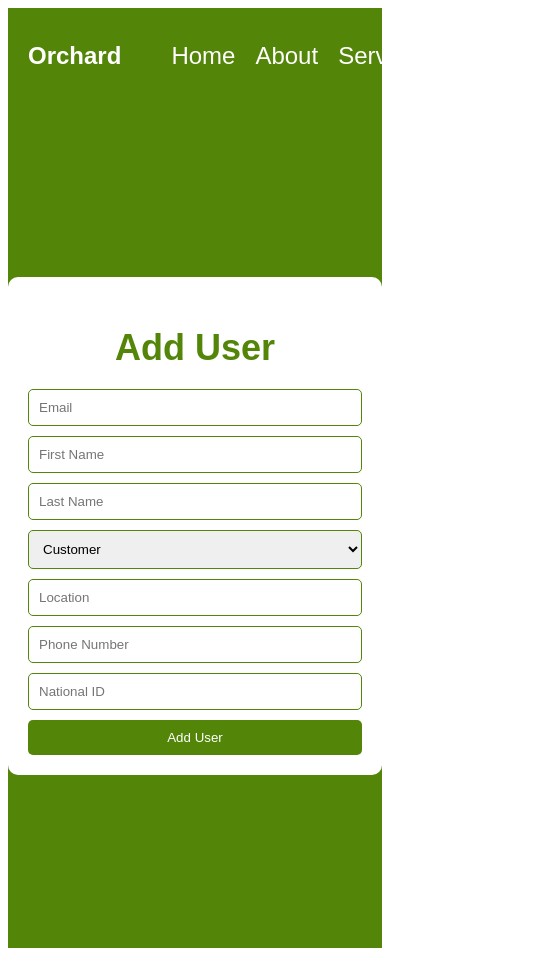
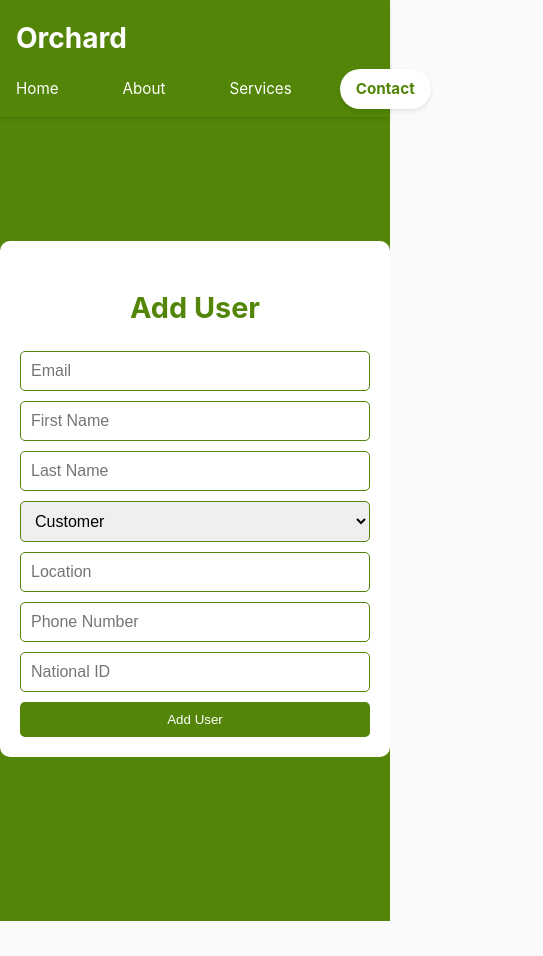
Before and after one commit to ogaed/motoko_trial, a React (Vite) app in the folder src/motoko_frontend/: page / in a window 390 px wide. Shown: the whole page, 543 px wide, since content can reach past the window. After the commit the page ends 921 px from the top, so only its background shows below. Built offline with nearby package versions, Linux system fonts and the light colour scheme.

Commit message:
updated styling on navbar and index.scss

```diff
--- a/src/motoko_frontend/src/components/Navbar.jsx
+++ b/src/motoko_frontend/src/components/Navbar.jsx
@@ -1,26 +1,80 @@
-import React from 'react';
+import React, { useState } from 'react';
+import { Link, useLocation } from 'react-router-dom';
 
 const Navbar = () => {
+  const [isOpen, setIsOpen] = useState(false);
+  const location = useLocation();
+
+  const isCurrentPage = (path) => {
+    return location.pathname === path;
+  };
+
   return (
     <nav style={navStyle}>
       <div style={containerStyle}>
-        <h1 style={logoStyle}>Orchard</h1>
-        <ul style={navLinksStyle}>
-          <li style={linkStyle}>Home</li>
-          <li style={linkStyle}>About</li>
-          <li style={linkStyle}>Services</li>
-          <li style={linkStyle}>Contact</li>
+        <Link to="/" style={{ textDecoration: 'none' }}>
+          <h1 style={logoStyle}>Orchard</h1>
+        </Link>
+
+        {/* Hamburger Menu Button */}
+        <div style={hamburgerStyle} onClick={() => setIsOpen(!isOpen)}>
+          <span style={hamburgerLineStyle}></span>
+          <span style={hamburgerLineStyle}></span>
+          <span style={hamburgerLineStyle}></span>
+        </div>
+
+        {/* Navigation Links */}
+        <ul style={{
+          ...navLinksStyle,
+          ...(isOpen ? mobileNavLinksStyle : {})
+        }}>
+          {[
+            { name: 'Home', path: '/Dashboard' },
+            { name: 'About', path: '/about' },
+            { name: 'Services', path: '/services' },
+            { name: 'Contact', path: '/contact' }
+          ].map((item) => (
+            <li key={item.name}>
+              <Link
+                to={item.path}
+                style={{
+                  ...linkStyle,
+                  ...(isCurrentPage(item.path) ? activeLinkStyle : {}),
+                  ...(item.name === 'Contact' ? contactButtonStyle : {})
+                }}
+                onMouseEnter={(e) => {
+                  e.target.style.backgroundColor = item.name === 'Contact'
+                    ? '#446e07'
+                    : 'rgba(255, 255, 255, 0.2)';
+                  e.target.style.transform = 'translateY(-2px)';
+                }}
+                onMouseLeave={(e) => {
+                  e.target.style.backgroundColor = isCurrentPage(item.path)
+                    ? 'rgba(255, 255, 255, 0.15)'
+                    : item.name === 'Contact'
+                      ? '#ffffff'
+                      : 'transparent';
+                  e.target.style.transform = 'translateY(0)';
+                }}
+              >
+                {item.name}
+              </Link>
+            </li>
+          ))}
         </ul>
       </div>
     </nav>
   );
 };
 
-// Styles
 const navStyle = {
-  backgroundColor: '#528508ff', // Your main color
+  backgroundColor: '#528508',
   color: '#ffffff',
-  padding: '10px 0',
+  padding: '1rem 0',
+  position: 'sticky',
+  top: 0,
+  zIndex: 1000,
+  boxShadow: '0 2px 4px rgba(0,0,0,0.1)',
 };
 
 const containerStyle = {
@@ -29,21 +83,110 @@ const containerStyle = {
   alignItems: 'center',
   maxWidth: '1200px',
   margin: '0 auto',
-  padding: '0 20px',
+  padding: '0 1rem',
+  position: 'relative',
 };
 
 const logoStyle = {
-  fontSize: '1.5rem',
+  fontSize: '1.75rem',
+  fontWeight: 'bold',
+  margin: 0,
+  color: '#ffffff'
+};
+
+const hamburgerStyle = {
+  display: 'none',
+  flexDirection: 'column',
+  justifyContent: 'space-around',
+  width: '2rem',
+  height: '2rem',
+  background: 'transparent',
+  border: 'none',
+  cursor: 'pointer',
+  padding: '0',
+  zIndex: '10',
+  '@media (max-width: 768px)': {
+    display: 'flex',
+  }
+};
+
+const hamburgerLineStyle = {
+  width: '2rem',
+  height: '0.25rem',
+  backgroundColor: '#ffffff',
+  borderRadius: '10px',
+  transition: 'all 0.3s linear',
+  position: 'relative',
+  transformOrigin: '1px',
 };
 
 const navLinksStyle = {
+  display: 'flex',
   listStyle: 'none',
-  display: 'flex',
+  margin: 0,
+  padding: 0,
+  gap: '2rem',
+};
+
+const mobileNavLinksStyle = {
+  position: 'absolute',
+  right: 0,
+  top: '100%',
+  backgroundColor: '#528508',
+  width: '100%',
+  flexDirection: 'column',
+  padding: '1rem',
+  gap: '1rem',
+  boxShadow: '0 2px 4px rgba(0,0,0,0.1)',
 };
 
 const linkStyle = {
-  margin: '0 10px',
-  cursor: 'pointer',
+  color: '#ffffff',
+  textDecoration: 'none',
+  padding: '0.5rem 1rem',
+  borderRadius: '4px',
+  transition: 'all 0.3s ease',
+  display: 'block',
+  fontSize: '0.95rem'
 };
 
+const activeLinkStyle = {
+  backgroundColor: 'rgba(255, 255, 255, 0.15)',
+  fontWeight: 'bold',
+};
+
+// Add these new styles after your existing styles
+const contactButtonStyle = {
+  backgroundColor: '#ffffff',
+  color: '#528508',
+  padding: '8px 16px',
+  borderRadius: '20px',
+  fontWeight: 'bold',
+  boxShadow: '0 2px 4px rgba(0,0,0,0.1)',
+  transition: 'all 0.3s ease',
+  fontSize: '0.95rem'
+};
+
+// Add this to your index.scss or create a new CSS file
+const styles = `
+  @media (max-width: 768px) {
+    .hamburger {
+      display: flex !important;
+    }
+
+    .nav-links {
+      display: none;
+    }
+
+    .nav-links.open {
+      display: flex;
+    }
+  }
+`;
+
+// Create and append style element
+const styleSheet = document.createElement('style');
+styleSheet.innerText = styles;
+document.head.appendChild(styleSheet);
+
 export default Navbar;
--- a/src/motoko_frontend/src/index.scss
+++ b/src/motoko_frontend/src/index.scss
@@ -1,6 +1,11 @@
 body {
-  font-family: sans-serif;
+  font-family: 'Inter', -apple-system, BlinkMacSystemFont, sans-serif;
   font-size: 1.5rem;
+  line-height: 1.6;
+  color: #333;
+  background-color: #fafafa;
+  margin: 0;
+  padding: 0;
 }
 
 img {
@@ -8,30 +13,133 @@ img {
   max-height: 25vw;
   display: block;
   margin: auto;
+  border-radius: 8px;
+  box-shadow: 0 4px 6px rgba(0, 0, 0, 0.1);
+  transition: transform 0.3s ease;
+}
+
+img:hover {
+  transform: scale(1.02);
 }
 
 form {
   display: flex;
   justify-content: center;
-  gap: 0.5em;
+  gap: 1em;
   flex-flow: row wrap;
   max-width: 40vw;
-  margin: auto;
+  margin: 2rem auto;
   align-items: baseline;
+  padding: 2rem;
+  background-color: white;
+  border-radius: 12px;
+  box-shadow: 0 2px 8px rgba(0, 0, 0, 0.05);
+}
+
+input, select, textarea {
+  padding: 0.8rem 1rem;
+  border: 1px solid #e0e0e0;
+  border-radius: 6px;
+  font-size: 1rem;
+  transition: all 0.2s ease;
+}
+
+input:focus, select:focus, textarea:focus {
+  outline: none;
+  border-color: #528508;
+  box-shadow: 0 0 0 3px rgba(82, 133, 8, 0.1);
 }
 
 button[type="submit"] {
-  padding: 5px 20px;
-  margin: 10px auto;
+  padding: 0.8rem 1.5rem;
+  margin: 1rem auto;
   float: right;
+  background-color: #528508;
+  color: white;
+  border: none;
+  border-radius: 6px;
+  font-size: 1rem;
+  font-weight: 600;
+  cursor: pointer;
+  transition: all 0.2s ease;
+}
+
+button[type="submit"]:hover {
+  background-color: #446e07;
+  transform: translateY(-1px);
+  box-shadow: 0 4px 6px rgba(0, 0, 0, 0.1);
+}
+
+button[type="submit"]:active {
+  transform: translateY(0);
+  box-shadow: none;
 }
 
 #greeting {
-  margin: 10px auto;
-  padding: 10px 60px;
-  border: 1px solid #222;
+  margin: 2rem auto;
+  padding: 1.5rem 3rem;
+  border: 1px solid #e0e0e0;
+  border-radius: 8px;
+  background-color: white;
+  box-shadow: 0 2px 8px rgba(0, 0, 0, 0.05);
+  max-width: 600px;
+  text-align: center;
+  color: #333;
+  transition: all 0.3s ease;
+}
+
+#greeting:hover {
+  box-shadow: 0 4px 12px rgba(0, 0, 0, 0.1);
+  transform: translateY(-2px);
 }
 
 #greeting:empty {
   display: none;
 }
+
+/* Responsive adjustments */
+@media (max-width: 768px) {
+  body {
+    font-size: 1.2rem;
+  }
+
+  form {
+    max-width: 90vw;
+    padding: 1.5rem;
+  }
+
+  img {
+    max-width: 90vw;
+    max-height: 45vw;
+  }
+
+  #greeting {
+    margin: 1.5rem auto;
+    padding: 1rem 1.5rem;
+  }
+
+  nav ul {
+    display: none;
+    width: 100%;
+    position: absolute;
+    top: 100%;
+    left: 0;
+    background-color: #528508;
+    padding: 1rem;
+    box-shadow: 0 2px 4px rgba(0,0,0,0.1);
+  }
+
+  nav ul.open {
+    display: flex;
+    flex-direction: column;
+  }
+
+  nav ul li {
+    width: 100%;
+    margin: 0.5rem 0;
+  }
+
+  .hamburger {
+    display: block !important;
+  }
+}
```
